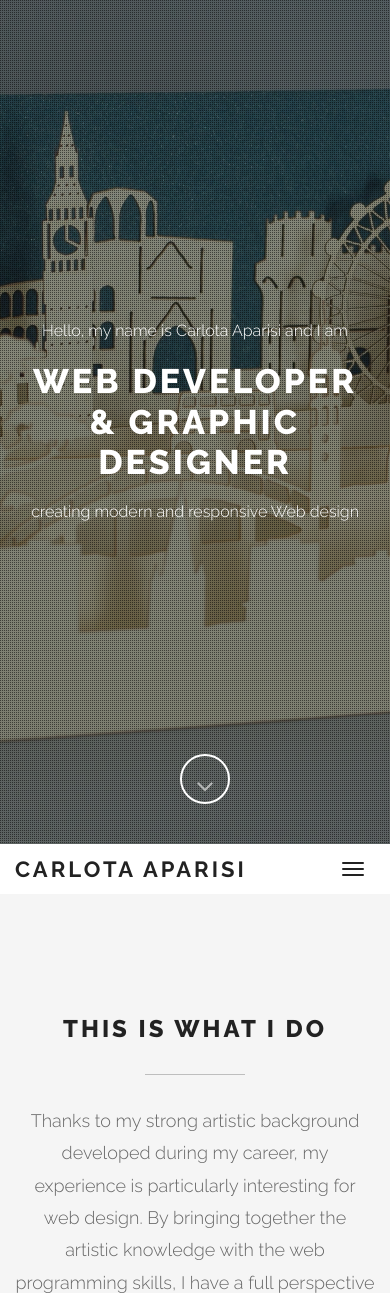
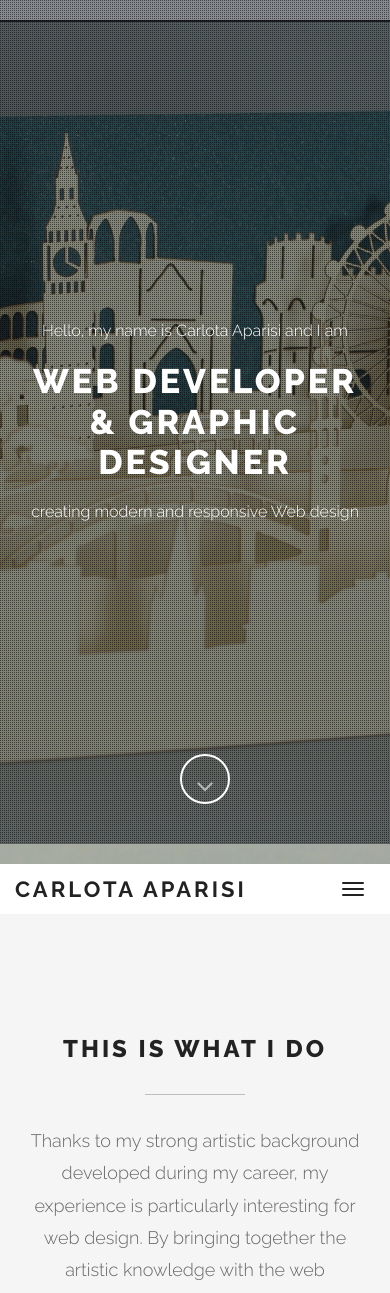
Before and after one commit to carlotaaparisi/portfolio, a PHP site: page / in a window 390 px wide; the page is wider, and only the part inside the window is pictured. Shown: the top 1293 px of that part. Run offline with PHP 8.4, Linux system fonts and the light colour scheme.

Commit message:
navbar css

```diff
--- a/assets/css/style.css
+++ b/assets/css/style.css
@@ -691,6 +691,9 @@ textarea.form-control {
 }
 
 @media (max-width: 480px) {
+	body {
+		margin-top: 20px;
+	}
 
 	h1 {
 		font-size: 34px;
```
